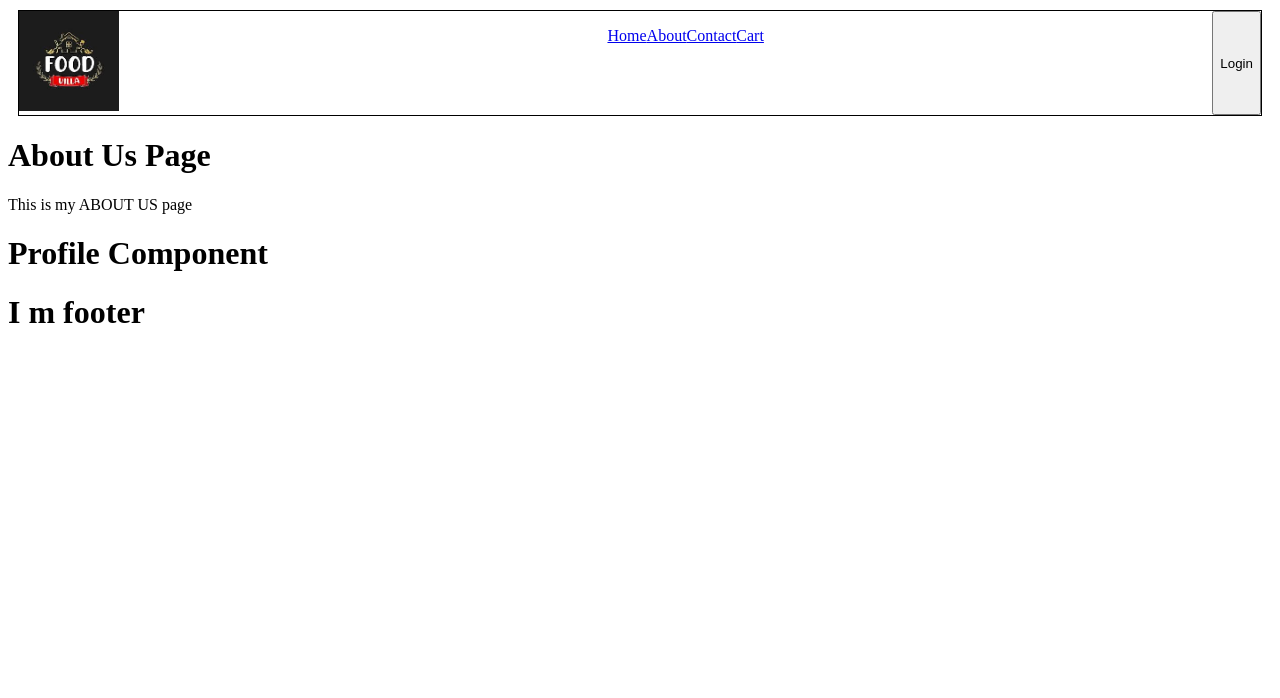
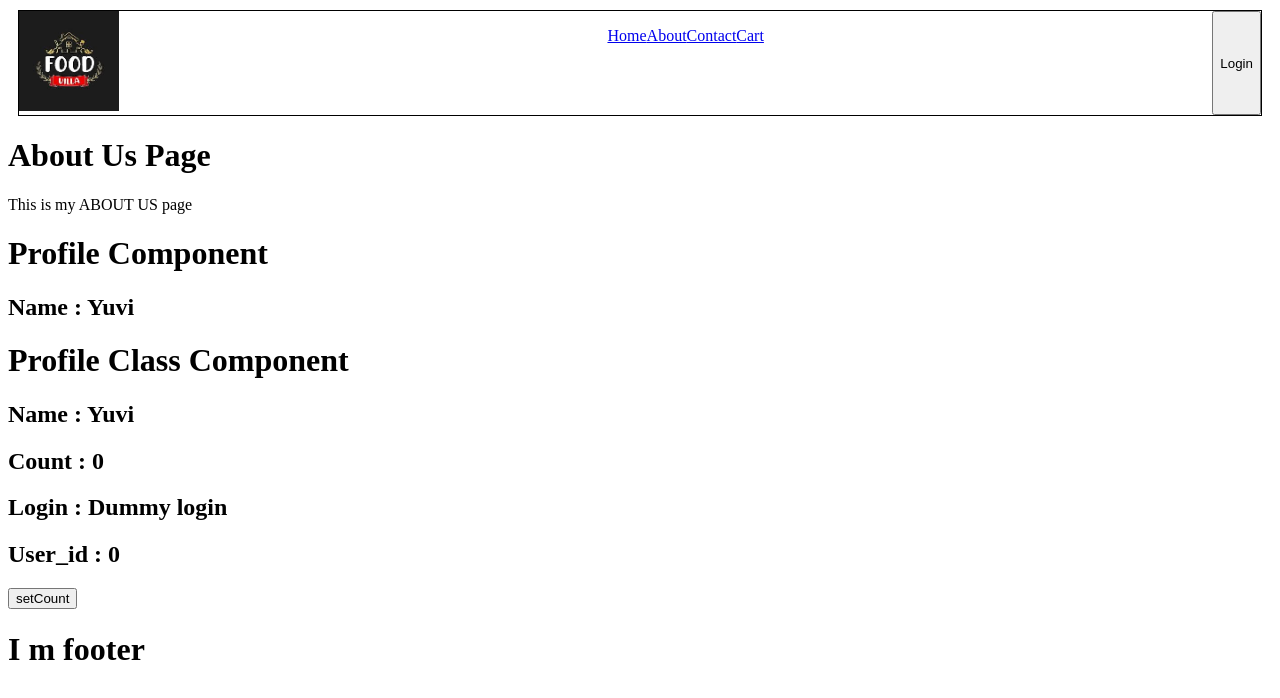
Before and after one commit to Yuvi-0502/react-restaurant-app, a React (Vite) app: page /about/profile in a window 1280 px wide. Shown: the top 698 px of the page. Built offline with nearby package versions, Linux system fonts and the light colour scheme; no server answers.

Commit message:
feat: create profile class component

```diff
--- a/src/App.js
+++ b/src/App.js
@@ -59,7 +59,7 @@ const appRouter = createBrowserRouter([
         children: [
           {
             path: "profile",
-            element: <Profile />,
+            element: <Profile name={"Yuvi"}/>,
           },
         ],
       },
--- a/src/components/About.js
+++ b/src/components/About.js
@@ -1,12 +1,14 @@
 import React from "react";
 import { Outlet } from "react-router-dom";
+import ProfileClassComponent from "../components/ProfileClass"
 
 const About = () => {
   return (
     <div>
       <h1>About Us Page</h1>
       <p> This is my ABOUT US page</p>
-      <Outlet />
+      <Outlet  />
+      <ProfileClassComponent name={"Yuvi"} />
     </div>
   );
 };
--- a/src/components/Header.js
+++ b/src/components/Header.js
@@ -25,7 +25,7 @@ const Header = () => {
       <button onClick={() => {setTitle("New Food App")}}>Change Title</button> */}
       <div className="nav-items">
         <ul>
-          <Link to="/home">
+          <Link to="/">
             <li>Home</li>
           </Link>
           <Link to="/about">
--- a/src/components/Profile.js
+++ b/src/components/Profile.js
@@ -1,9 +1,10 @@
 import React from "react";
 
-const Profile = () => {
+const Profile = (props) => {
   return (
     <div>
       <h1>Profile Component</h1>
+      <h2> Name : {props.name}</h2>
     </div>
   );
 };
--- /dev/null
+++ b/src/components/ProfileClass.js
@@ -0,0 +1,56 @@
+import React from "react";
+
+class Profile extends React.Component {
+
+    constructor(props){
+        super(props);
+
+        // Create state
+        this.state = {                            // replacement of useState hook
+            count:0,
+            count2:0,
+            id:0,
+            login:"Dummy login"
+        }
+        console.log("constructor");
+    }
+    async componentDidMount(){
+
+        console.log("componentdidmount");                       // replacement of useEffect hook in functional component
+        // API calls
+        const data = await fetch("https://api.github.com/users");
+        const json = await data.json();
+        //console.log(json)
+        this.setState({
+            id:json[0].id,
+            login:json[0].login
+        })
+    }
+
+    componentDidUpdate(){
+        console.log("componentdidupdate");
+    }
+
+    componentWillUnmount(){
+        console.log("componentwillunmount");
+    }
+  render() {
+    console.log("render");
+    return (
+      <div>
+        <h1> Profile Class Component </h1>
+        <h2> Name : {this.props.name}</h2>
+        <h2>Count : {this.state.count}</h2>
+        <h2>Login : {this.state.login}</h2>
+        <h2>User_id : {this.state.id}</h2>
+        <button onClick={()=>{
+            this.setState({
+                count:1,
+            })
+        }}>setCount</button>
+      </div>
+    );
+  }
+}
+
+export default Profile;
```
